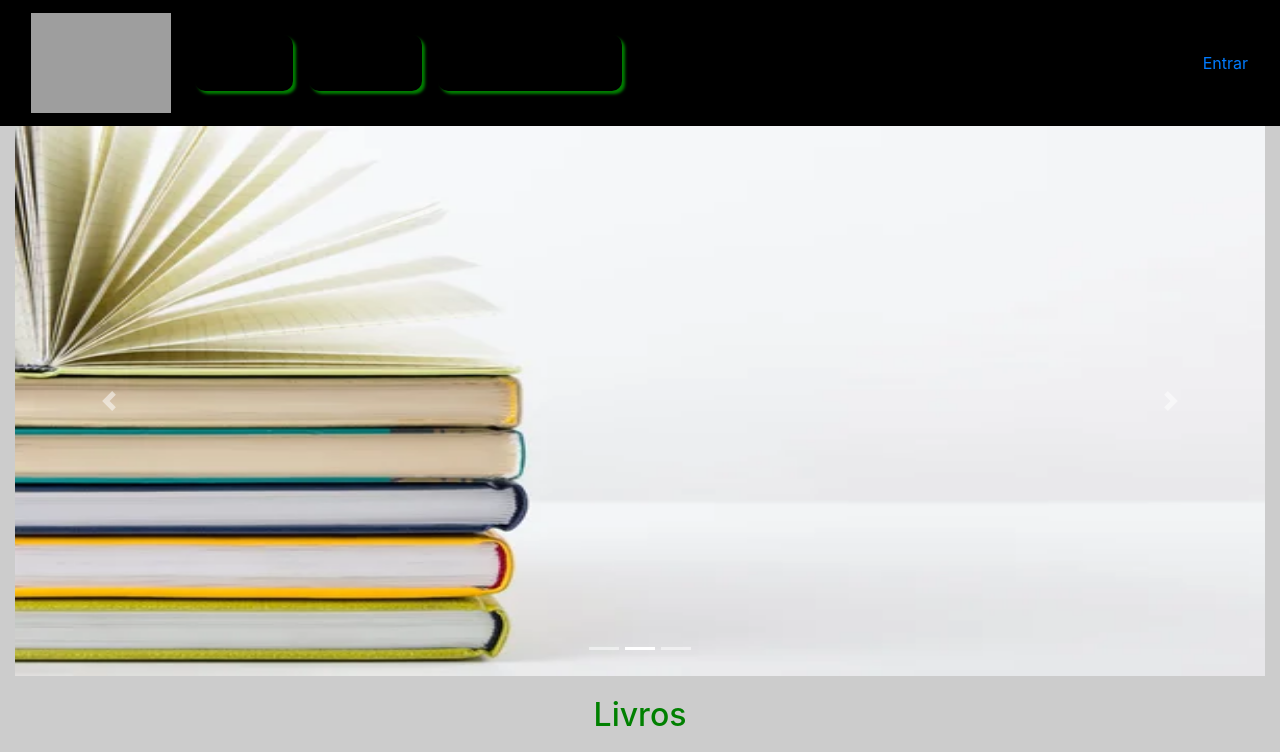
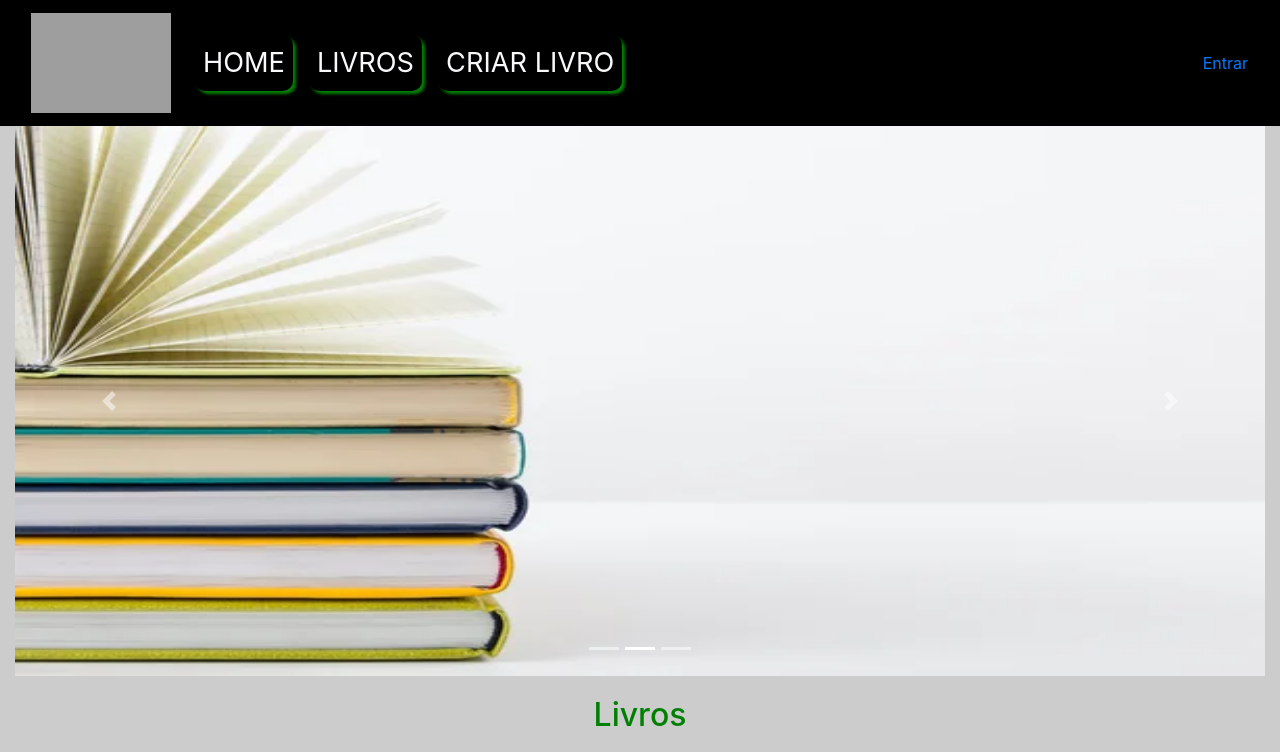
Before and after one commit to ironhack-sao-wdft/react-ironplate, a React (Create React App) app: page / in a window 1280 px wide. Shown: the top 752 px of the page. Built offline with nearby package versions, Linux system fonts and the light colour scheme; grey boxes are pictures that could not be loaded.

Commit message:
navbar estilos

```diff
--- a/src/components/Navbar.js
+++ b/src/components/Navbar.js
@@ -25,14 +25,21 @@ function Navegador() {
 
         <Navbar.Collapse id="responsive-navbar-nav">
           <Nav>
-            <Nav.Link className="cor-texto" to="/">
+            <Nav.Link
+            className="cor-texto text-light"
+             href="/">
               Home
             </Nav.Link>
 
-            <Nav.Link className="cor-texto" to="/lista">
+            <Nav.Link
+            className="cor-texto text-light"
+             href="/lista">
               Livros
             </Nav.Link>
-            <Nav.Link className="cor-texto" to="/cadastrarLivro">
+
+            <Nav.Link
+            className="cor-texto text-light"
+             href="/cadastrarLivro">
               Criar Livro
             </Nav.Link>
           </Nav>
```
